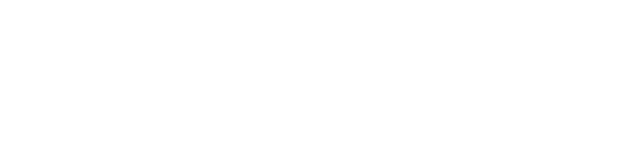
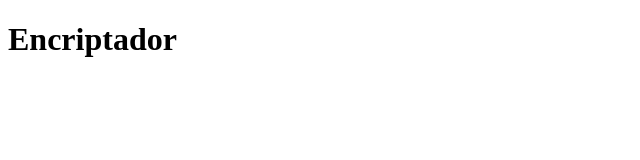
Before and after one commit to DiegoNazareth/Encriptador-Challenge, a plain HTML site: page index.html in a window 1280 px wide. Shown: the whole page, without its empty margins (0-640 px from the left). Drawn offline with Linux system fonts and the light colour scheme.

Commit message:
Subiendo archivos iniciales del proyecto

```diff
--- a/index.html
+++ b/index.html
@@ -8,6 +8,6 @@
     <link rel="stylesheet" href="style.css">
   </head>
   <body>
-
+        <h1>Encriptador</h1>
   </body>
 </html>
```
